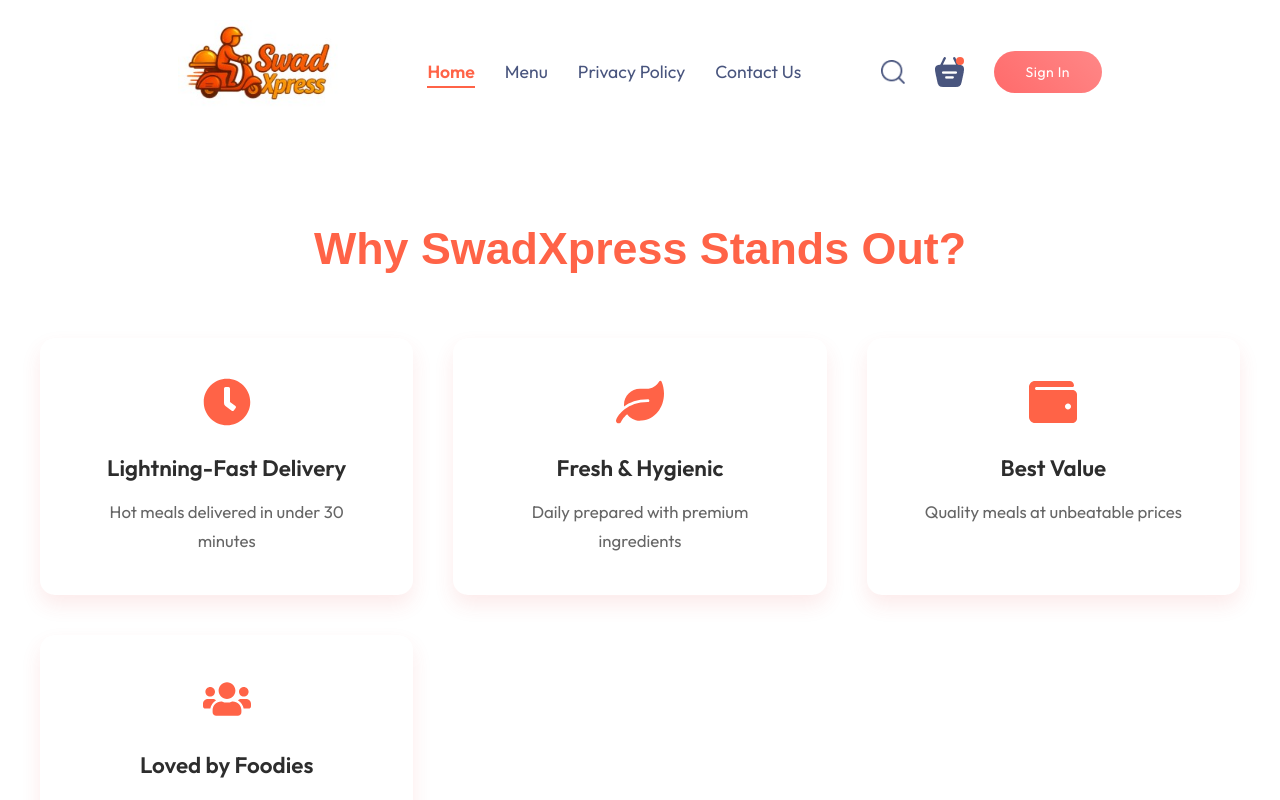
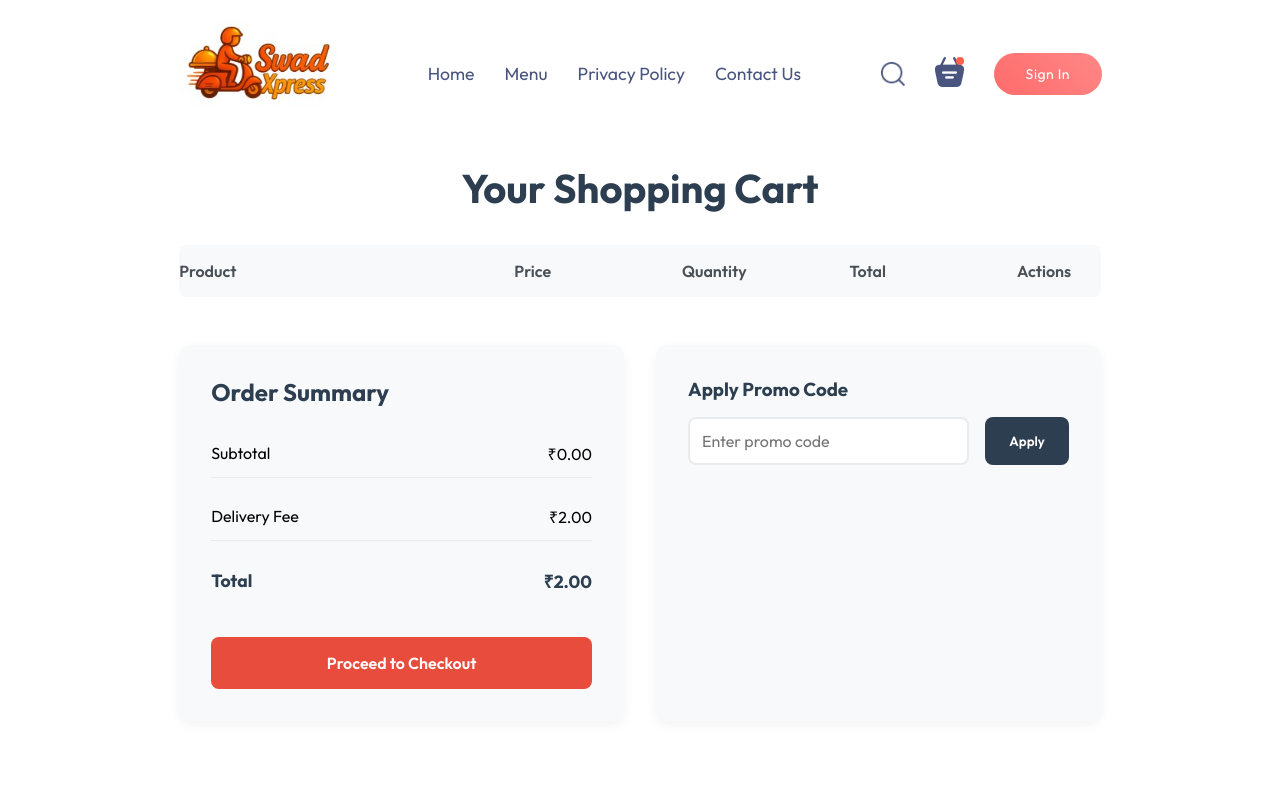
Before and after one commit to RoozaStha/SwadXpress, a React (Vite) app in the folder client/: page /cart in a window 1280 px wide. Shown: the top 800 px of the page. Built offline with nearby package versions, Linux system fonts and the light colour scheme.

Commit message:
3hr done

```diff
--- a/client/src/App.jsx
+++ b/client/src/App.jsx
@@ -9,17 +9,17 @@ import SwadCTA from "./components/ActionSection/SwadCTA";
 import LoginPopup from "./components/LoginPopup/LoginPopup";
 
 const App = () => {
+  const [showLogin, setShowLogin] = useState(false);
 
-const [showLogin,setShowLogin] = useState(false)
   return (
     <>
-    {showLogin ? <LoginPopup setShowLogin={setShowLogin}/> : <></>}
+      {showLogin && <LoginPopup setShowLogin={setShowLogin} />}
       <div className="app">
         <Navbar setShowLogin={setShowLogin} />
         <Routes>
           <Route path="/" element={<Home />} />
-          <Route path="/" elememt={<Cart />} />
-          <Route path="/" element={<PlaceOrder />} />
+          <Route path="/cart" element={<Cart />} />
+          <Route path="/place-order" element={<PlaceOrder />} /> {/* ✅ changed */}
         </Routes>
       </div>
       <SwadCTA />
--- a/client/src/components/FoodItem/FoodItem.jsx
+++ b/client/src/components/FoodItem/FoodItem.jsx
@@ -1,4 +1,4 @@
-import React, { useContext,  } from 'react'
+import React, { useContext } from 'react'
 import './FoodItem.css'
 import { assets } from '../../assets/assets'
 import { StoreContext } from '../../context/StoreContext';
--- a/client/src/components/Navbar/Navbar.jsx
+++ b/client/src/components/Navbar/Navbar.jsx
@@ -1,31 +1,39 @@
-import React, { useState } from 'react';
+import React, { useContext, useState } from 'react';
 import './Navbar.css';
 import { assets } from '../../assets/assets';
+import { Link, useLocation } from 'react-router-dom';
+import { StoreContext } from '../../context/StoreContext';
 
-const Navbar = ({setShowLogin}) => {
+const Navbar = ({ setShowLogin }) => {
   const [menu, setMenu] = useState("home");
   const [showSearch, setShowSearch] = useState(false);
   const [searchQuery, setSearchQuery] = useState("");
 
+  const location = useLocation();
+
+  const{getTotalCartAmount} = useContext(StoreContext);
+
+  // Update active menu when route changes
+  React.useEffect(() => {
+    const path = location.pathname === "/" ? "home" : location.pathname.slice(1);
+    setMenu(path);
+  }, [location.pathname]);
+
   const menuItems = [
-    { id: "home", label: "Home" },
-    { id: "menu", label: "Menu" },
-    { id: "privacy-policy", label: "Privacy Policy" },
-    { id: "contact-us", label: "Contact Us" }
+    { id: "home", label: "Home", path: "/" },
+    { id: "menu", label: "Menu", path: "/menu" },
+    { id: "privacy-policy", label: "Privacy Policy", path: "/privacy-policy" },
+    { id: "contact-us", label: "Contact Us", path: "/contact-us" }
   ];
 
   return (
     <div className="navbar">
-      <img src={assets.logo} alt="logo" className="logo" />
+      <Link to='/'><img src={assets.logo} alt="logo" className="logo" /></Link>
 
       <ul className="navbar-menu">
         {menuItems.map((item) => (
-          <li
-            key={item.id}
-            className={menu === item.id ? "active" : ""}
-            onClick={() => setMenu(item.id)}
-          >
-            {item.label}
+          <li key={item.id} className={menu === item.id ? "active" : ""}>
+            <Link to={item.path} className="nav-link">{item.label}</Link>
           </li>
         ))}
       </ul>
@@ -59,11 +67,11 @@ const Navbar = ({setShowLogin}) => {
         </div>
 
         <div className="navbar-search-icon">
-          <img src={assets.basket_icon} alt="Cart" />
-          <div className="dot"></div>
+          <Link to='/cart'><img src={assets.basket_icon} alt="Cart" /></Link>
+          <div className={getTotalCartAmount()?"":"dot"}></div>
         </div>
 
-        <button onClick={()=> setShowLogin(true)}>Sign In</button>
+        <button onClick={() => setShowLogin(true)}>Sign In</button>
       </div>
     </div>
   );
--- a/client/src/context/StoreContext.jsx
+++ b/client/src/context/StoreContext.jsx
@@ -18,16 +18,26 @@ const StoreContextProvider = (props) => {
     setCardItems((prev) => ({ ...prev, [itemId]: prev[itemId] - 1 }));
   };
 
-  useEffect(() => {
-    console.log(cartItems);
-  }, [cartItems]);
+const getTotalCartAmount =()=>{
+  let totalAmount = 0;
+  for(const item in cartItems){
+   if(cartItems[item]>0){
+    let itemInfo = food_list.find((product)=> product._id === item);
+    totalAmount += itemInfo.price * cartItems[item];
+   }
 
+
+  }
+
+  return totalAmount;
+}
   const contextValue = {
     food_list,
     cartItems,
     setCardItems,
     addToCart,
     removeFromCart,
+    getTotalCartAmount
   };
 
   return (
--- a/client/src/pages/Cart/Cart.css
+++ b/client/src/pages/Cart/Cart.css
@@ -0,0 +1,239 @@
+.cart {
+    padding: 1rem 5%;
+    max-width: 1200px;
+    margin: -0.5px auto 0;
+    font-family: 'Poppins', sans-serif;
+  }
+
+  .cart-title {
+    font-size: 2.5rem;
+    color: #2c3e50;
+    margin-bottom: 2rem;
+    text-align: center;
+  }
+
+  .cart-items-header {
+    display: grid;
+    grid-template-columns: 2fr 1fr 1fr 1fr 0.5fr;
+    align-items: center;
+    padding: 1rem 0;
+    background-color: #f8f9fa;
+    border-radius: 8px;
+    margin-bottom: 1rem;
+    font-weight: 600;
+    color: #495057;
+  }
+
+  .cart-item-card {
+    display: grid;
+    grid-template-columns: 2fr 1fr 1fr 1fr 0.5fr;
+    align-items: center;
+    padding: 1.5rem 0;
+    border-bottom: 1px solid #e9ecef;
+    transition: all 0.3s ease;
+  }
+
+  .cart-item-card:hover {
+    background-color: #f8f9fa;
+    transform: translateY(-2px);
+  }
+
+  .item-details {
+    display: flex;
+    align-items: center;
+    gap: 1.5rem;
+  }
+
+  .item-image {
+    width: 80px;
+    height: 80px;
+    object-fit: cover;
+    border-radius: 8px;
+    box-shadow: 0 2px 8px rgba(0,0,0,0.1);
+  }
+
+  .item-info {
+    display: flex;
+    flex-direction: column;
+  }
+
+  .item-name {
+    font-weight: 600;
+    margin-bottom: 0.25rem;
+    color: #2c3e50;
+  }
+
+  .item-category {
+    font-size: 0.9rem;
+    color: #6c757d;
+  }
+
+  .item-price, .item-total {
+    font-weight: 500;
+    color: #2c3e50;
+  }
+
+  .quantity-container {
+    display: flex;
+    align-items: center;
+    gap: 0.5rem;
+  }
+
+  .quantity {
+    padding: 0.5rem 1rem;
+    background-color: #e9ecef;
+    border-radius: 4px;
+    font-weight: 500;
+  }
+
+  .remove-button {
+    background: none;
+    border: none;
+    font-size: 1.25rem;
+    color: #6c757d;
+    cursor: pointer;
+    transition: color 0.3s ease;
+  }
+
+  .remove-button:hover {
+    color: #dc3545;
+  }
+
+  .cart-summary {
+    display: grid;
+    grid-template-columns: 1fr 1fr;
+    gap: 2rem;
+    margin-top: 3rem;
+  }
+
+  .order-summary {
+    background-color: #f8f9fa;
+    padding: 2rem;
+    border-radius: 12px;
+    box-shadow: 0 4px 12px rgba(0,0,0,0.05);
+  }
+
+  .order-summary h2 {
+    margin-bottom: 1.5rem;
+    color: #2c3e50;
+  }
+
+  .summary-details {
+    display: flex;
+    flex-direction: column;
+    gap: 1rem;
+    margin-bottom: 2rem;
+  }
+
+  .summary-row {
+    display: flex;
+    justify-content: space-between;
+    padding: 0.75rem 0;
+    border-bottom: 1px solid #e9ecef;
+  }
+
+  .summary-row.total {
+    font-weight: 700;
+    font-size: 1.1rem;
+    border-bottom: none;
+    color: #2c3e50;
+  }
+
+  .checkout-button {
+    width: 100%;
+    padding: 1rem;
+    background-color: #e74c3c;
+    color: white;
+    border: none;
+    border-radius: 8px;
+    font-size: 1rem;
+    font-weight: 600;
+    cursor: pointer;
+    transition: all 0.3s ease;
+  }
+
+  .checkout-button:hover {
+    background-color: #c0392b;
+    transform: translateY(-2px);
+    box-shadow: 0 4px 12px rgba(231, 76, 60, 0.3);
+  }
+
+  .promo-section {
+    background-color: #f8f9fa;
+    padding: 2rem;
+    border-radius: 12px;
+    box-shadow: 0 4px 12px rgba(0,0,0,0.05);
+  }
+
+  .promo-section h3 {
+    margin-bottom: 1rem;
+    color: #2c3e50;
+  }
+
+  .promo-input-container {
+    display: flex;
+    gap: 1rem;
+  }
+
+  .promo-input {
+    flex: 1;
+    padding: 0.75rem;
+    border: 2px solid #e9ecef;
+    border-radius: 8px;
+    font-size: 1rem;
+    transition: border-color 0.3s ease;
+  }
+
+  .promo-input:focus {
+    outline: none;
+    border-color: #e74c3c;
+  }
+
+  .promo-button {
+    padding: 0.75rem 1.5rem;
+    background-color: #2c3e50;
+    color: white;
+    border: none;
+    border-radius: 8px;
+    font-weight: 600;
+    cursor: pointer;
+    transition: all 0.3s ease;
+  }
+
+  .promo-button:hover {
+    background-color: #1a252f;
+    transform: translateY(-2px);
+  }
+
+  @media (max-width: 768px) {
+    .cart-items-header {
+      display: none;
+    }
+
+    .cart-item-card {
+      grid-template-columns: 1fr;
+      gap: 1rem;
+      padding: 1.5rem;
+      position: relative;
+    }
+
+    .remove-button {
+      position: absolute;
+      top: 1rem;
+      right: 1rem;
+    }
+
+    .cart-summary {
+      grid-template-columns: 1fr;
+    }
+
+    .item-details {
+      flex-direction: column;
+      align-items: flex-start;
+    }
+
+    .quantity-container {
+      justify-content: space-between;
+      width: 100%;
+    }
+  }
--- a/client/src/pages/Cart/Cart.jsx
+++ b/client/src/pages/Cart/Cart.jsx
@@ -1,10 +1,92 @@
-import React from 'react'
-import './Cart.css'
+import React, { useContext } from "react";
+import "./Cart.css";
+import { StoreContext } from "../../context/StoreContext";
+import { useNavigate } from "react-router-dom";
 
 const Cart = () => {
+  const { cartItems, food_list, removeFromCart, getTotalCartAmount } = useContext(StoreContext);
+  const navigate = useNavigate();
+
   return (
-    <div>Cart</div>
-  )
-}
+    <div className="cart">
+      <div className="cart-items">
+        <h1 className="cart-title">Your Shopping Cart</h1>
+        <div className="cart-items-header">
+          <p className="header-item"> Product</p>
+          <p className="header-item">Price</p>
+          <p className="header-item">Quantity</p>
+          <p className="header-item">Total</p>
+          <p className="header-item">Actions</p>
+        </div>
 
-export default Cart
+        {food_list.map((item) => {
+          if (cartItems[item._id] > 0) {
+            return (
+              <div className="cart-item-card" key={item._id}>
+                <div className="item-details">
+                  <img src={item.image} alt={item.name} className="item-image" />
+                  <div className="item-info">
+                    <h3 className="item-name">{item.name}</h3>
+                    <p className="item-category">{item.category}</p>
+                  </div>
+                </div>
+                <p className="item-price">₹{item.price}</p>
+                <div className="quantity-container">
+                  <span className="quantity">{cartItems[item._id]}</span>
+                </div>
+                <p className="item-total">₹{(item.price * cartItems[item._id]).toFixed(2)}</p>
+                <button
+                  onClick={() => removeFromCart(item._id)}
+                  className="remove-button"
+                >
+                  ✕
+                </button>
+              </div>
+            );
+          }
+          return null;
+        })}
+      </div>
+
+      <div className="cart-summary">
+        <div className="order-summary">
+          <h2>Order Summary</h2>
+          <div className="summary-details">
+            <div className="summary-row">
+              <span>Subtotal</span>
+              <span>₹{getTotalCartAmount().toFixed(2)}</span>
+            </div>
+            <div className="summary-row">
+              <span>Delivery Fee</span>
+              <span>₹2.00</span>
+            </div>
+            <div className="summary-row total">
+              <span>Total</span>
+              <span>₹{(getTotalCartAmount() + 2).toFixed(2)}</span>
+            </div>
+          </div>
+          <button
+            onClick={() => navigate('/order')}
+            className="checkout-button"
+          >
+            Proceed to Checkout
+          </button>
+        </div>
+
+        <div className="promo-section">
+          <h3>Apply Promo Code</h3>
+          <div className="promo-input-container">
+            <input
+              type="text"
+              placeholder="Enter promo code"
+              className="promo-input"
+            />
+            <button className="promo-button">Apply</button>
+          </div>
+        </div>
+      </div>
+    </div>
+  );
+};
+
+export default Cart;
```
Also changed, not shown: client/src/components/FoodItem/FoodItem.css (+87 -74 lines).
